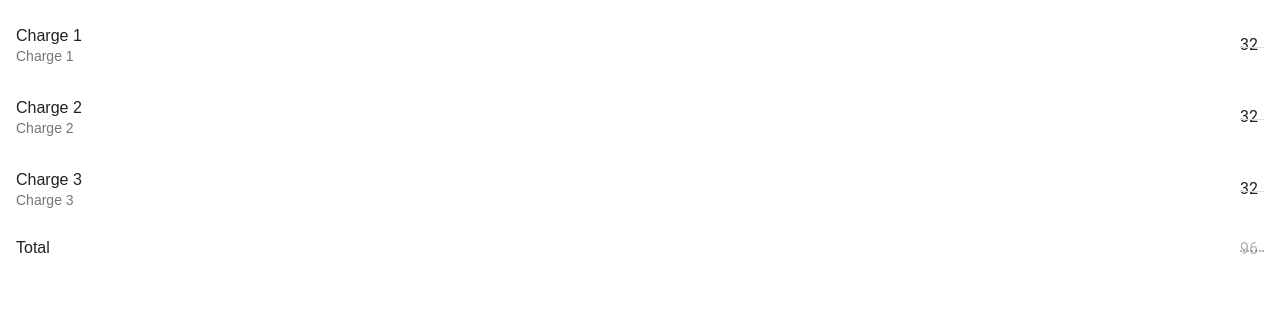
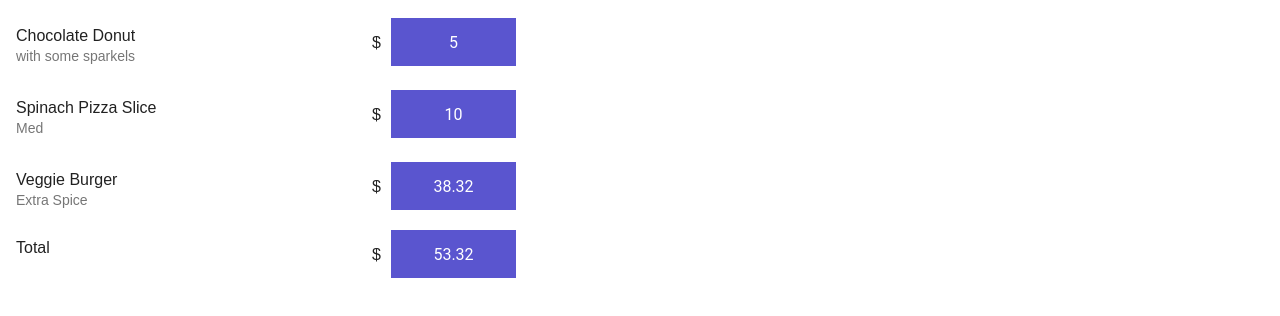
Before and after one commit to revanth0212/react-charges-table, a React (Create React App) app: page / in a window 1280 px wide. Shown: the top 316 px of the page. Built offline with nearby package versions, Linux system fonts and the light colour scheme.

Commit message:
Added styling.

```diff
--- a/src/App.js
+++ b/src/App.js
@@ -6,25 +6,25 @@ import ChargesTable from './Charges Table'
 const sampleData = {
   chargesConfig: [
     {
-      name: 'charge1',
-      primaryText: 'Charge 1',
-      secondaryText: 'Charge 1',
+      name: 'chocolateDonut',
+      primaryText: 'Chocolate Donut',
+      secondaryText: 'with some sparkels',
       disabled: false,
-      value: 32,
+      value: 5,
     },
     {
-      name: 'charge2',
-      primaryText: 'Charge 2',
-      secondaryText: 'Charge 2',
+      name: 'pizza',
+      primaryText: 'Spinach Pizza Slice',
+      secondaryText: 'Med',
       disabled: false,
-      value: 32,
+      value: 10,
     },
     {
-      name: 'charge3',
-      primaryText: 'Charge 3',
-      secondaryText: 'Charge 3',
+      name: 'veggieBurger',
+      primaryText: 'Veggie Burger',
+      secondaryText: 'Extra Spice',
       disabled: false,
-      value: 32,
+      value: 38.32,
     },
   ],
 }
@@ -33,7 +33,7 @@ class App extends Component {
   render() {
     return (
       <MuiThemeProvider>
-        <ChargesTable chargesConfig={sampleData.chargesConfig} />
+        <ChargesTable chargesConfig={sampleData.chargesConfig} currencyCode="$" />
       </MuiThemeProvider>
     )
   }
--- a/src/Charges Table/ChargeRow.js
+++ b/src/Charges Table/ChargeRow.js
@@ -1,19 +1,21 @@
 import React from 'react'
 import ListItem from 'material-ui/List/ListItem'
-import TextField from 'material-ui/TextField'
+import CurrencyField from './CurrencyField'
 
-const ChargeRow = ({ name, primaryText, secondaryText, disabled, value, onChargeChange }) => (
+const ChargeRow = ({ name, primaryText, secondaryText, disabled, value, onChargeChange, currencyCode }) => (
   <ListItem
     key={name}
     primaryText={primaryText}
     secondaryText={secondaryText}
     disabled
+    style={{ minWidth: '350px', maxWidth: '500px' }}
     rightIcon={
-      <TextField
-        name={`${name}-charge`}
+      <CurrencyField
+        name={name}
         value={value}
         disabled={disabled}
-        onChange={(event, newValue) => onChargeChange(newValue)}
+        onChargeChange={onChargeChange}
+        currencyCode={currencyCode}
       />
     }
   />
--- a/src/Charges Table/ChargesTable.js
+++ b/src/Charges Table/ChargesTable.js
@@ -1,6 +1,7 @@
 import React, { Component } from 'react'
 import { last, propOr, compose, dropLast, add, reduce, map } from 'ramda'
 
+import './styles.css'
 import ChargesTableView from './ChargesTable.view'
 
 const calculateTotal = compose(reduce(add, 0), map(propOr(0, 'value')))
@@ -18,6 +19,7 @@ const injectTotalChargeConfig = (chargesConfig = []) => {
 class ChargesTable extends Component {
   static defaultProps = {
     chargesConfig: [],
+    currencyCode: '$',
   }
 
   constructor(props) {
@@ -41,7 +43,14 @@ class ChargesTable extends Component {
 
   render() {
     const { chargesConfig } = this.state
-    return <ChargesTableView chargesConfig={chargesConfig} onChargeChange={this.onChargeChange} />
+    const { currencyCode } = this.props
+    return (
+      <ChargesTableView
+        chargesConfig={chargesConfig}
+        onChargeChange={this.onChargeChange}
+        currencyCode={currencyCode}
+      />
+    )
   }
 }
 
--- a/src/Charges Table/ChargesTable.view.js
+++ b/src/Charges Table/ChargesTable.view.js
@@ -2,10 +2,10 @@ import React from 'react'
 import List from 'material-ui/List'
 import ChargeRow from './ChargeRow'
 
-const ChargesTableView = ({ chargesConfig, onChargeChange }) => (
+const ChargesTableView = ({ chargesConfig, onChargeChange, currencyCode }) => (
   <List>
     {chargesConfig.map((chargeConfig, index) => (
-      <ChargeRow key={chargeConfig.name} {...chargeConfig} onChargeChange={onChargeChange(index)} />
+      <ChargeRow key={chargeConfig.name} {...chargeConfig} onChargeChange={onChargeChange(index)} currencyCode={currencyCode} />
     ))}
   </List>
 )
--- /dev/null
+++ b/src/Charges Table/CurrencyField.js
@@ -0,0 +1,24 @@
+import React from 'react'
+import TextField from 'material-ui/TextField'
+
+const CurrencyField = ({ name, value, onChargeChange, disabled, currencyCode }) => (
+  <span style={{ display: 'inline', float: 'right' }}>
+    {currencyCode}
+    <TextField
+      name={`${name}-charge`}
+      value={value}
+      disabled={disabled}
+      onChange={(event, newValue) => onChargeChange(newValue)}
+      style={{ paddingLeft: '10px', width: '125px', marginTop: '-10px' }}
+      inputStyle={{
+        textAlign: 'center',
+        backgroundColor: 'rgba(21, 13, 187, 0.7)',
+        color: 'rgba(255, 255, 255, 1)',
+      }}
+      underlineShow={false}
+      type="number"
+    />
+  </span>
+)
+
+export default CurrencyField
--- /dev/null
+++ b/src/Charges Table/styles.css
@@ -0,0 +1,10 @@
+input[type='number'] {
+  appearance: none;
+  -moz-appearance: textfield;
+}
+
+input::-webkit-outer-spin-button,
+input::-webkit-inner-spin-button {
+  appearance: none;
+  -webkit-appearance: none;
+}
```
Also changed, not shown: src/App.css (deleted, +0 -28 lines).
